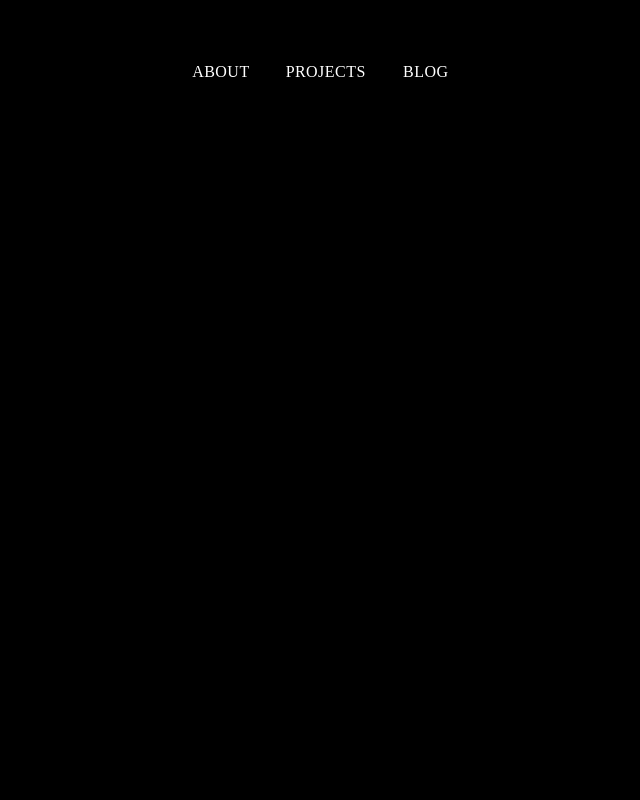
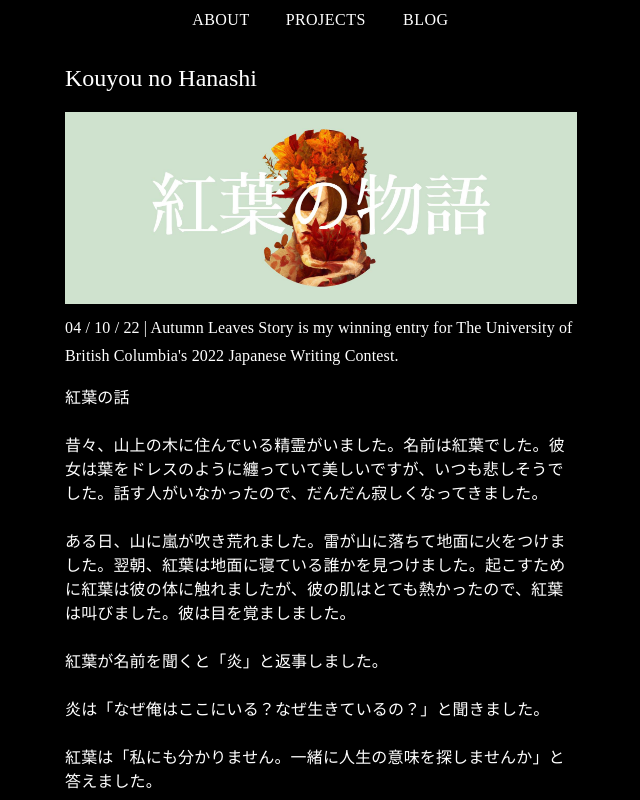
Before and after one commit to cinarteker/portfolio, a React (Create React App) app in the folder client/: page /blog in a window 1280 px wide. Shown: the top 800 px of the page, without its empty margins (319-959 px from the left). Built offline with nearby package versions, Linux system fonts and the light colour scheme.

Commit message:
feat: complete blog

```diff
--- a/client/src/pages/Blog.jsx
+++ b/client/src/pages/Blog.jsx
@@ -1,12 +1,120 @@
-import { Box } from "@mui/material"
-import { PageStyle } from "../style/PageStyles"
+import { Box, Typography } from "@mui/material";
+import { PageStyle } from "../style/PageStyles";
+import KouyouBanner from '../assets/kouyoubanner.jpg';
+import ElfinLakes from '../assets/elfin.png';
+
+const blogEntries = [
+    {
+        id: 1,
+        title: "Kouyou no Hanashi",
+        description: "04 / 10 / 22 | Autumn Leaves Story is my winning entry for The University of British Columbia's 2022 Japanese Writing Contest.",
+        content:
+        `   紅葉の話
+
+            昔々、山上の木に住んでいる精霊がいました。名前は紅葉でした。彼女は葉をドレスのように纏っていて美しいですが、いつも悲しそうでした。話す人がいなかったので、だんだん寂しくなってきました。
+
+            ある日、山に嵐が吹き荒れました。雷が山に落ちて地面に火をつけました。翌朝、紅葉は地面に寝ている誰かを見つけました。起こすために紅葉は彼の体に触れましたが、彼の肌はとても熱かったので、紅葉は叫びました。彼は目を覚ましました。
+
+            紅葉が名前を聞くと「炎」と返事しました。
+
+            炎は「なぜ俺はここにいる？なぜ生きているの？」と聞きました。
+
+            紅葉は「私にも分かりません。一緒に人生の意味を探しませんか」と答えました。
+
+            そして、二人は湖で泳いだり、平原で踊ったり、海辺で夕焼けを見たりしました。
+            楽しかったですが、紅葉のドレスの葉は脆く、炎の肌に触れられませんでした。
+
+            夜になって急に雨が降って来ました。炎にとって雨は危なかったです。
+            避難所を探しましたが、何も見つけられませんでした。雨が痛すぎて炎は倒れこんでしまいました。
+            紅葉は自分の体で炎を守ってくれましたが、酷く火傷しました。
+            彼が彼女にとって、人生の中で唯一のものだったので、痛みに関わらず彼女は守り続けました。
+            すぐに紅葉も倒れこんでしまいました。翌日、二人の体から紅葉の焼けたドレスのような赤い苗木が生えました。
+
+            だから毎年秋、雨が降る時、紅葉と炎の思い出のために木々が赤く色づきます。`,
+        image: KouyouBanner,
+    },
+    // {
+    //     id: 1,
+    //     title: "Elfin Lakes",
+    //     description: "07 / 08 / 22 | Beautiful alpine lakes reflect Mount Garibaldi in the background.",
+    //     content: "Went to Elfin Lakes again this summer— a tradition I've kept for years now. It's just something about that place; the clear waters and the calm surroundings are a nice break. Every time I go, even though it's the same spot, it feels different in subtle ways. Whether it's the way the light hits the water or the new bird calls I notice. It's a familiar but refreshing getaway.",
+    //     image: ElfinLakes,
+    // },
+
+];
+
+const ContainerStyle = {
+    fontFamily: 'Montserrat',
+    display: 'flex',
+    flexDirection: 'column',
+    gap: '20px',
+    '@media (max-width: 600px)': {
+        flexDirection: 'column',
+    },
+};
+
+const entryStyle = {
+    fontFamily: 'Montserrat',
+    marginLeft: 'auto',
+    marginRight: 'auto',
+    width: '40%',
+    color: 'white',
+    display: 'flex',
+    flexDirection: 'column',
+    gap: '10px',
+    // border: '1px solid gray',
+    padding: '10px',
+    '@media (max-width: 600px)': {
+        width: '80%',
+    },
+    '& img': {
+        // paddingLeft: '100%',
+        // paddingRight: '100%',
+        marginLeft: 'auto',
+        marginRight: 'auto',
+        maxWidth: '100%',
+        maxHeight: '100%',
+    },
+};
+
+function NewlineText({ text }) {
+    const newText = text.split('\n').map((str, index, array) =>
+      index === array.length - 1 ? str : <>
+        {str}
+        <br />
+      </>
+    );
+
+    return <>{newText}</>;
+  }
+
+
+function BlogEntry({ entry }) {
+    return (
+        <Box sx={entryStyle}>
+            <Typography fontFamily="Montserrat" fontWeight="Light"variant="h5" gutterBottom>
+                {entry.title}
+            </Typography>
+            <img src={entry.image} alt={entry.title} />
+            <Typography fontFamily="Montserrat" fontWeight="Light" variant="subtitle1" gutterBottom>
+                {entry.description}
+            </Typography>
+            <Typography fontFamily="Montserrat" fontWeight="Light" variant="body1">
+                {/* {entry.content} */}
+                <NewlineText text={entry.content} />
+            </Typography>
+        </Box>
+    );
+}
 
 export default function Blog() {
     return (
-        <Box sx ={PageStyle}>
-            <p>
-                Blog Page
-            </p>
+        <Box sx={PageStyle}>
+            <Box sx={ContainerStyle}>
+                {blogEntries.map(entry => (
+                    <BlogEntry key={entry.id} entry={entry} />
+                ))}
+            </Box>
         </Box>
-    )
+    );
 }
```
Also changed, not shown: client/src/assets/elfin.png (added), client/src/assets/kouyoubanner.jpg (added).
